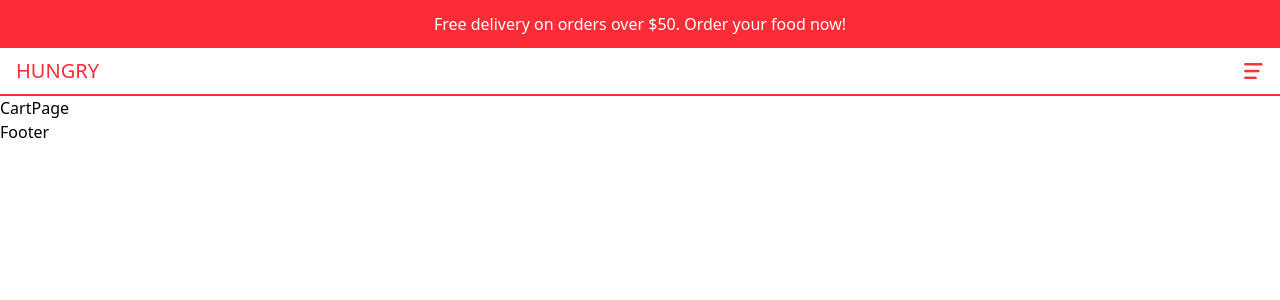
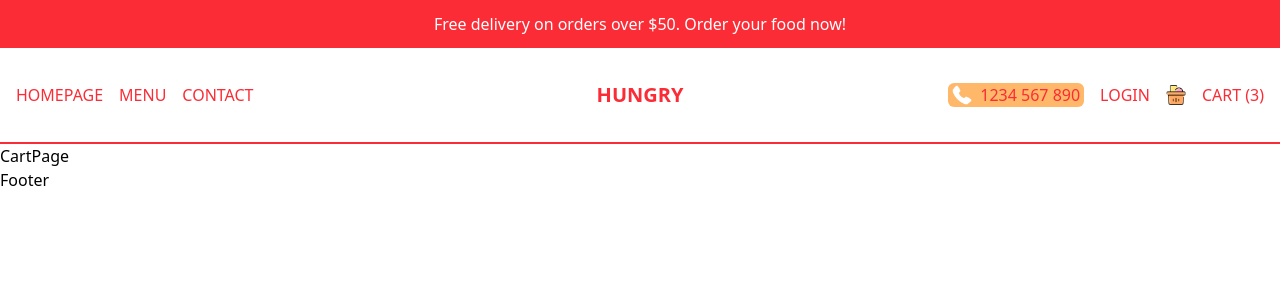
Before and after one commit to Mazbauddin/restaurant, a Next.js app: page /cart in a window 1280 px wide. Shown: the top 300 px of the page. Built offline with nearby package versions, Linux system fonts and the light colour scheme.

Commit message:
complete mobile and desktop version Navbar fully Functional

```diff
--- a/src/components/CartIcon.tsx
+++ b/src/components/CartIcon.tsx
@@ -5,7 +5,7 @@
 const CartIcon = () => {
   return (
     <Link href="/cart" className="flex items-center gap-4">
-      <div className="relative w-8 h-8">
+      <div className="relative w-8 h-8 md:w-5 md:h-5">
         <Image src="/cart.png" alt="cart" fill />
       </div>
       <span>Cart (3)</span>
--- a/src/components/Navbar.tsx
+++ b/src/components/Navbar.tsx
@@ -1,17 +1,42 @@
 import React from "react";
 import Menu from "./Menu";
 import Link from "next/link";
+import CartIcon from "./CartIcon";
+import Image from "next/image";
 
 const Navbar = () => {
+  const user = false;
   return (
-    <div className="h-12 text-red-500 p-4 flex justify-between items-center border-b-2 border-b-red-500 uppercase">
+    <div className="h-12 text-red-500 p-4 flex justify-between items-center border-b-2 border-b-red-500 uppercase md:h-24">
+      {/* Left Links */}
+      <div className="hidden md:flex gap-4 flex-1">
+        <Link href="/">HomePage</Link>
+        <Link href="/menu">Menu</Link>
+        <Link href="/contact">Contact</Link>
+      </div>
+
       {/* Logo */}
-      <div className="text-xl">
+      <div className="text-xl md:font-bold flex-1 md:text-center">
         <Link href="/">Hungry</Link>
       </div>
       {/* Mobile Menu */}
-      <div>
+      <div className="md:hidden">
         <Menu />
+      </div>
+
+      {/* Right Links */}
+      <div className="hidden md:flex gap-4 items-center flex-1 justify-end">
+        <div className="md:absolute top-3 right-2 lg:static flex items-center gap-2 cursor-pointer bg-orange-300 px-1 rounded-md">
+          <Image src="/phone.png" width={20} height={20} alt="phone" />
+          <span>1234 567 890</span>
+        </div>
+        {!user ? (
+          <Link href="/login">Login</Link>
+        ) : (
+          <Link href="/orders">Orders</Link>
+        )}
+
+        <CartIcon />
       </div>
     </div>
   );
```
